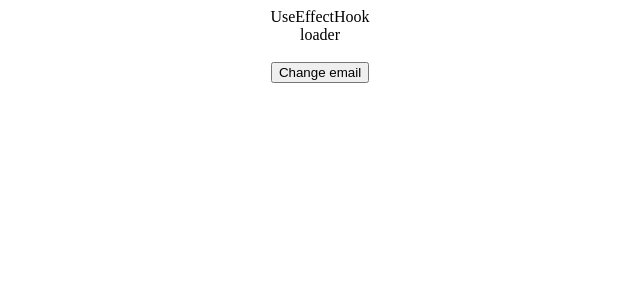
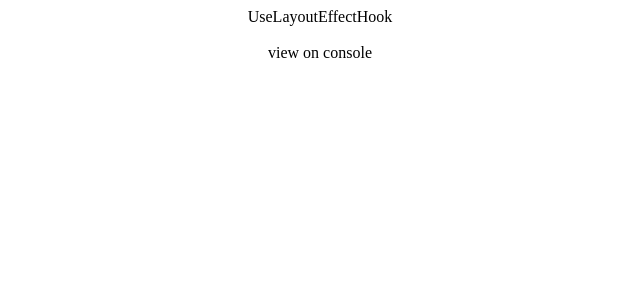
Before and after one commit to pranandv/React-hooks, a React (Create React App) app: page / in a window 1280 px wide. Shown: the top 300 px of the page, without its empty margins (320-960 px from the left). Built offline with nearby package versions, Linux system fonts and the light colour scheme; no server answers.

Commit message:
useLayoutEffect hook

```diff
--- a/src/App.js
+++ b/src/App.js
@@ -1,5 +1,7 @@
 import './App.css';
-import UseEffectHook from './useEffect/UseEffectHook';
+import UseLayoutEffectHook from './useLayoutEffect/UseLayoutEffectHook';
+// import UseEffectHook from './useEffect/UseEffectHook';
+// import UseRefHook from './useRef/UseRefHook';
 // import UseStateLearning from './useState/UseState'
 // import UseReducerHook from './useReducer/UseReducerHook';
 
@@ -8,7 +10,9 @@ function App() {
     <div className="App">
       {/* <UseStateLearning/> */}
       {/* <UseReducerHook/> */}
-      <UseEffectHook/>
+      {/* <UseEffectHook/> */}
+      {/* <UseRefHook/> */}
+      <UseLayoutEffectHook/>
     </div>
   );
 }
--- /dev/null
+++ b/src/useLayoutEffect/UseLayoutEffectHook.js
@@ -0,0 +1,22 @@
+import React, { useEffect, useLayoutEffect } from 'react'
+
+function UseLayoutEffectHook() {
+
+    useLayoutEffect(() => {
+        console.log("use layout effect call")
+    }, [])
+
+    useEffect(() => {
+        console.log("use effect call")
+    }, [])
+
+    return (
+        <div>UseLayoutEffectHook
+            <br />
+            <br />
+            view on console
+        </div>
+    )
+}
+
+export default UseLayoutEffectHook
--- /dev/null
+++ b/src/useRef/UseRefHook.js
@@ -0,0 +1,20 @@
+import React, { useRef } from 'react'
+
+function UseRefHook() {
+
+    const inputRef = useRef(null)
+    const clearText = () => {
+        inputRef.current.value = ""
+    }
+    const focus = () => {
+        inputRef.current.focus()
+    }
+
+    return (
+        <div>
+            <input ref={inputRef} placeholder='text' /> <button onClick={clearText}>clearText</button> <button onClick={focus}>focus</button>
+        </div>
+    )
+}
+
+export default UseRefHook
```
